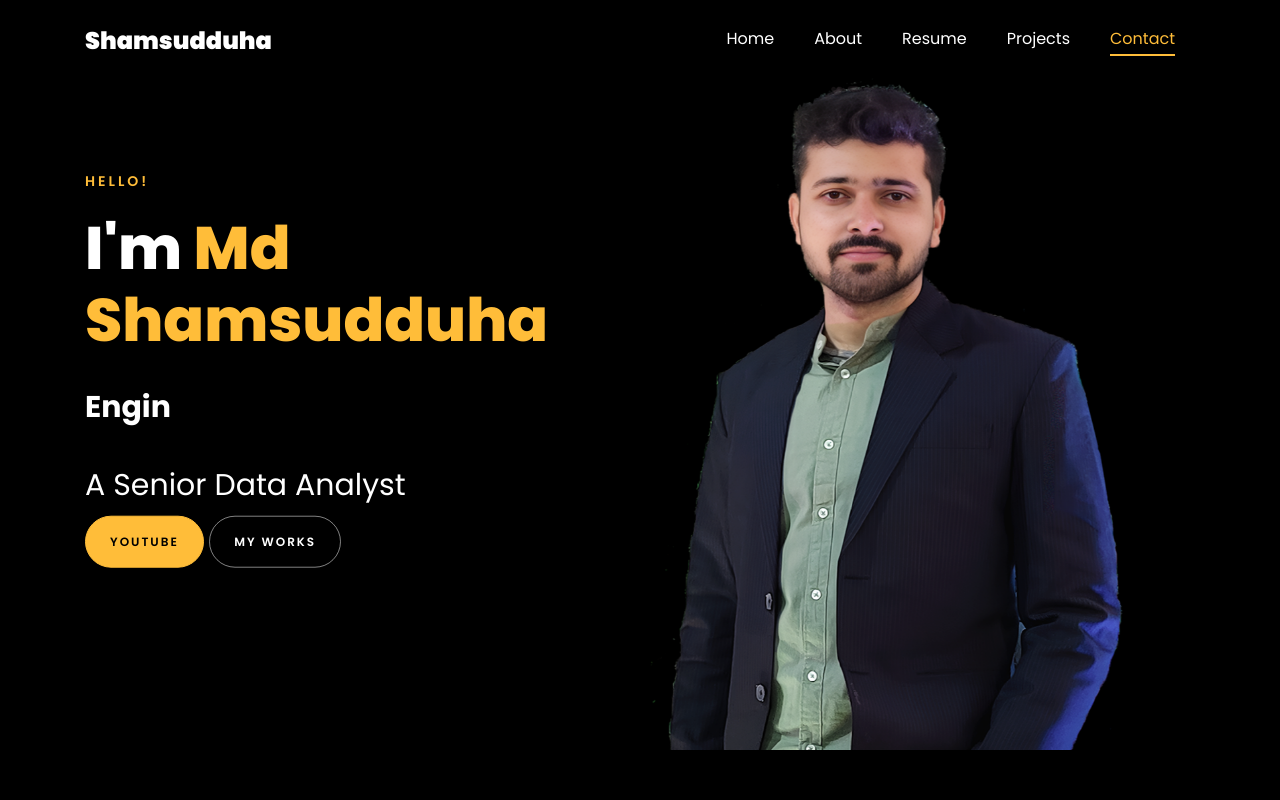
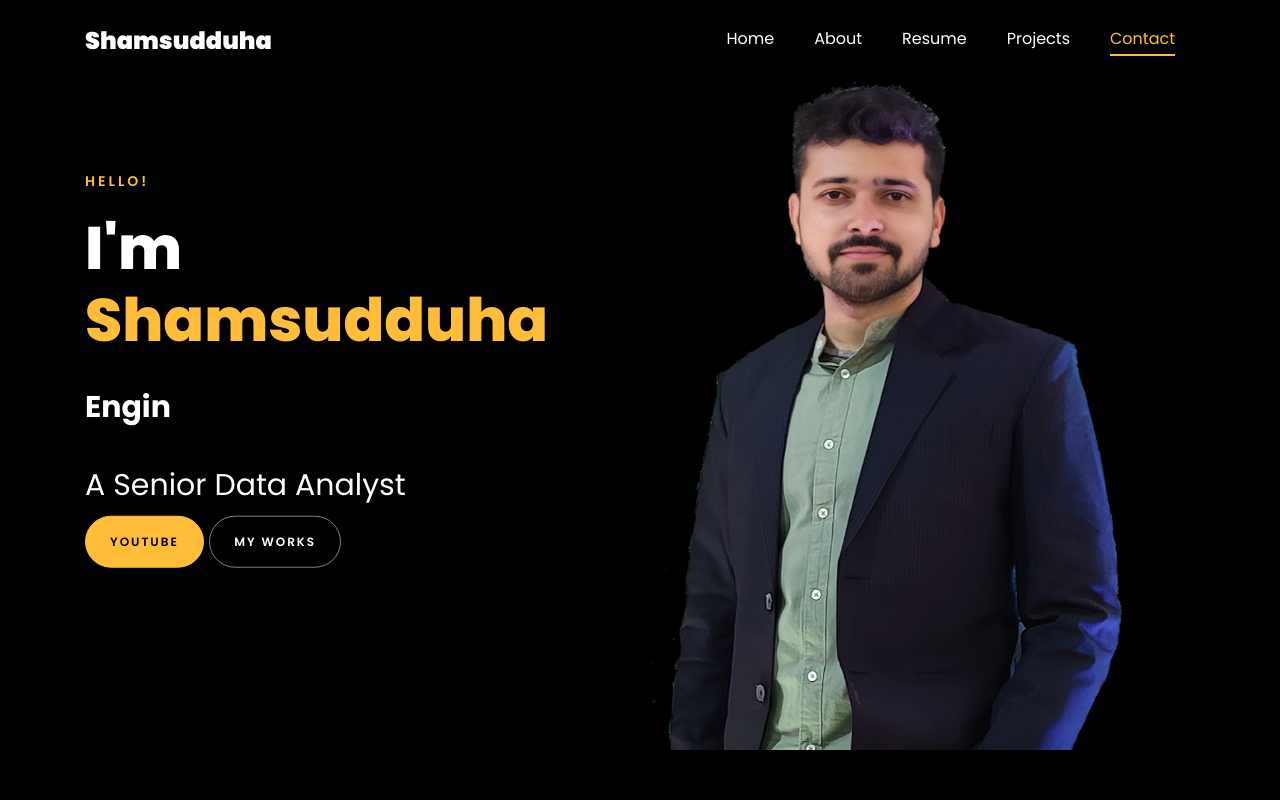
Before and after one commit to DohaBD/Shamsudduha.github.io, a plain HTML site: page index.html in a window 1280 px wide. Shown: the top 800 px of the page. Drawn offline with Linux system fonts and the light colour scheme; files whose address does not match are found by name.

Commit message:
Update index.html

```diff
--- a/index.html
+++ b/index.html
@@ -147,7 +147,7 @@
 		          <div class="one-forth d-flex  align-items-center ftco-animate" data-scrollax=" properties: { translateY: '70%' }">
 		          	<div class="text">
 		          		<span class="subheading">Hello!</span>
-			            <h1 class="mb-4 mt-3">I'm <span>Md Shamsudduha</span></h1>
+			            <h1 class="mb-4 mt-3">I'm <span>Shamsudduha</span></h1>
 
 						<!-- Element to contain animated typing -->
 						<span id="typing-animation"></span>
```
